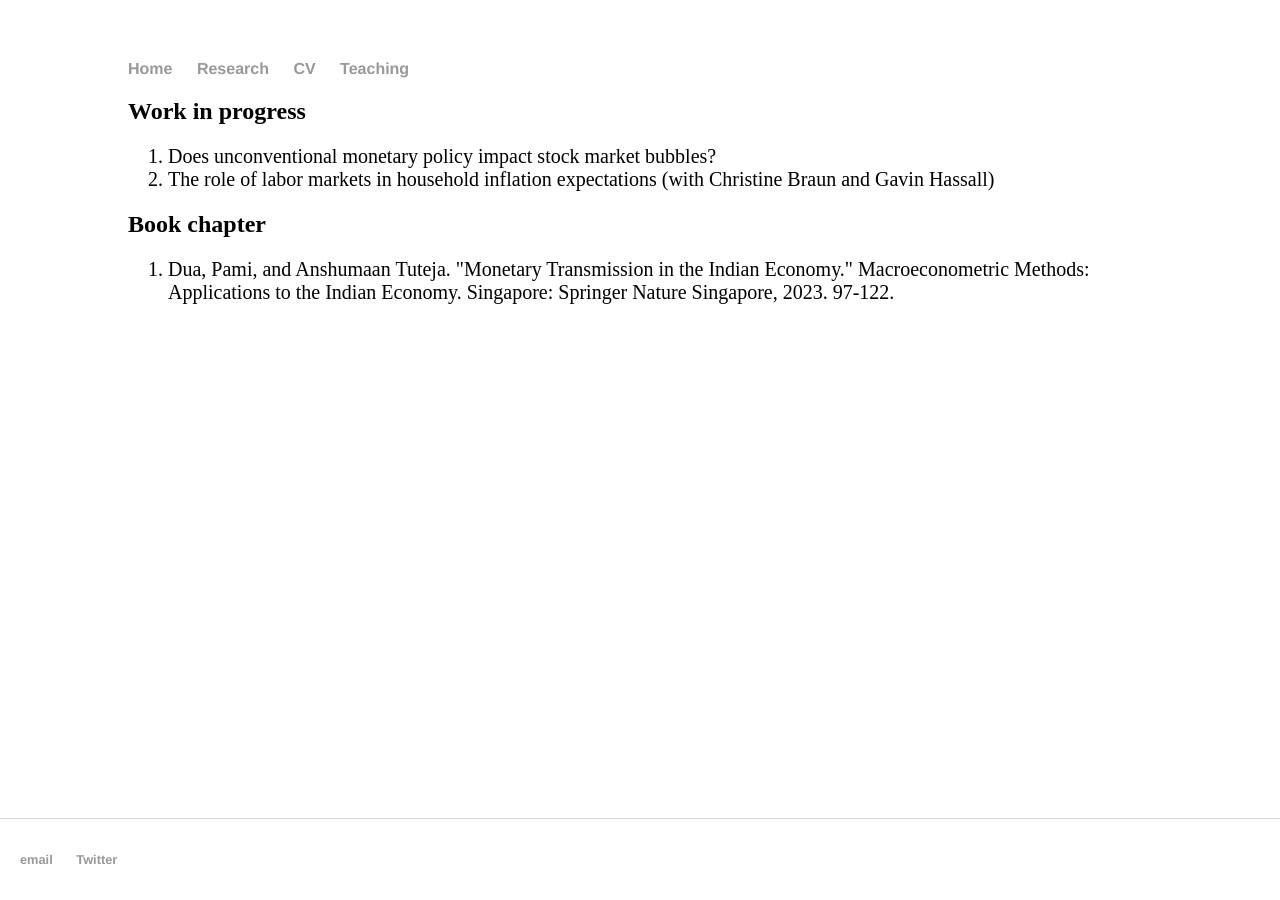
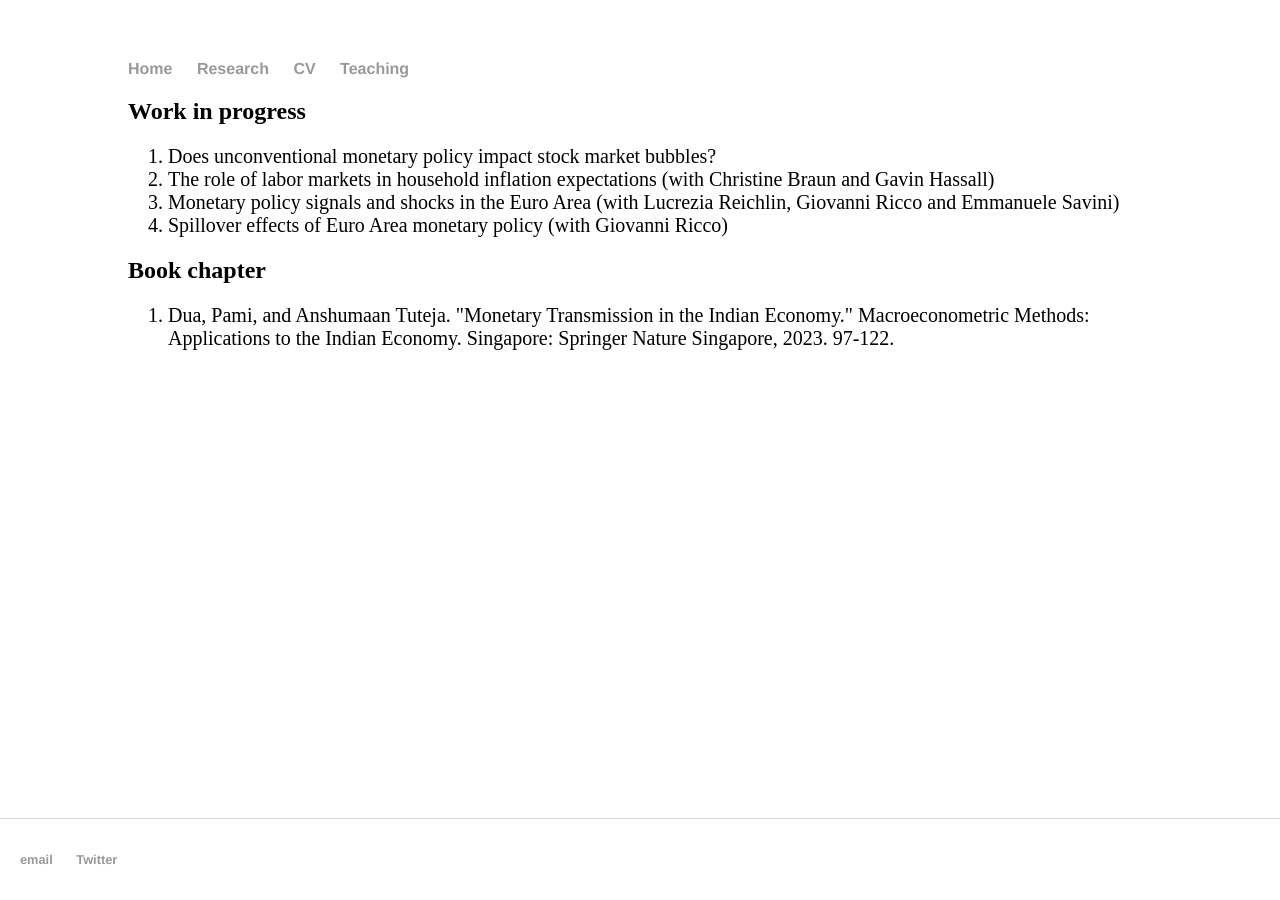
Before and after one commit to anshumaan-tuteja/anshumaan-tuteja.github.io, a Jekyll site: the page built from _pages/research.html, in a window 1280 px wide. Built offline with Jekyll 4.4.1, drawn with Linux system fonts in a browser that asks for light colours.

Commit message:
Update research.html

```diff
--- a/_pages/research.html
+++ b/_pages/research.html
@@ -11,6 +11,8 @@ title: Research page
     Findings from US data indicate that stock prices and its fundamental component decline in response to a contractionary monetary policy shock.
     However, there is an increase in its bubble component, which contradicts commonly held beliefs about the impact of monetary policy on bubbles. </p> -->
     <li> The role of labor markets in household inflation expectations (with Christine Braun and Gavin Hassall)  </li>
+    <li> Monetary policy signals and shocks in the Euro Area (with Lucrezia Reichlin, Giovanni Ricco and Emmanuele Savini) </li>
+    <li> Spillover effects of Euro Area monetary policy (with Giovanni Ricco) </li>
   </ol>
 
   <h2>Book chapter</h2>
```
